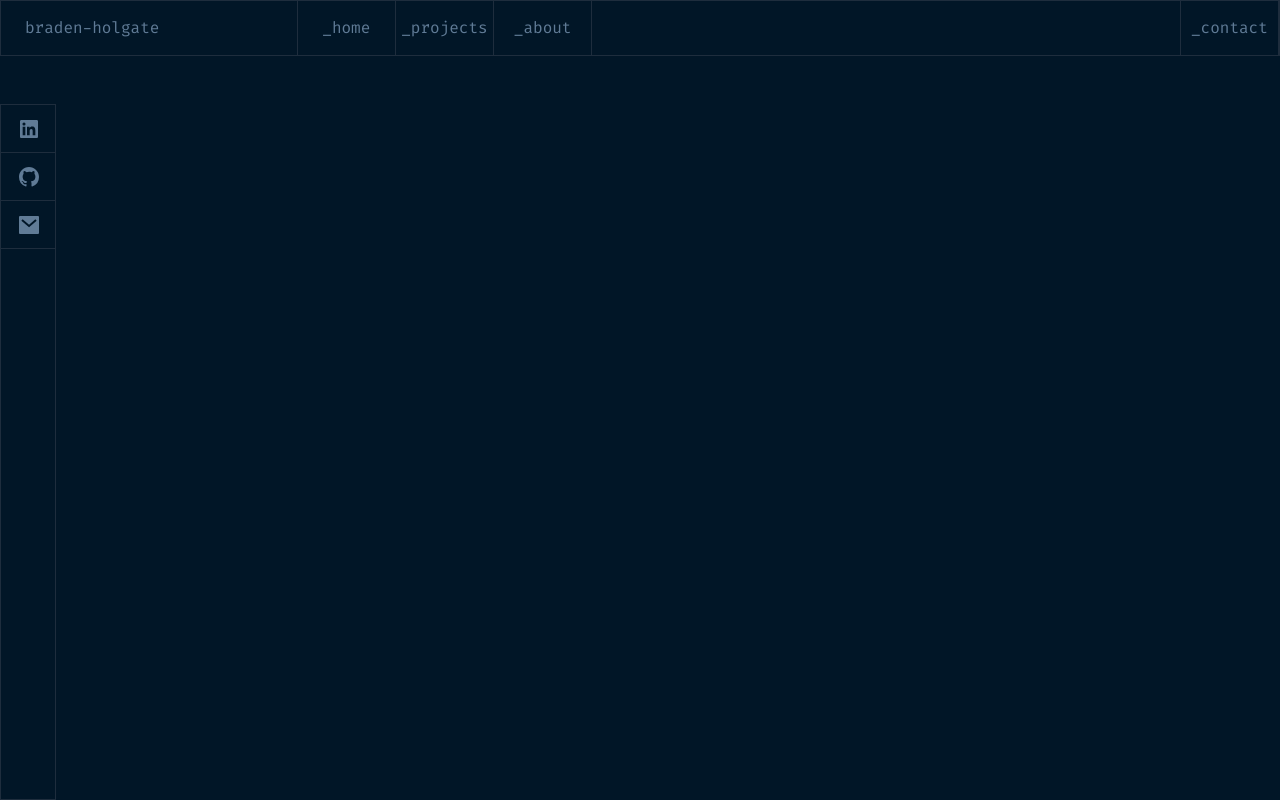
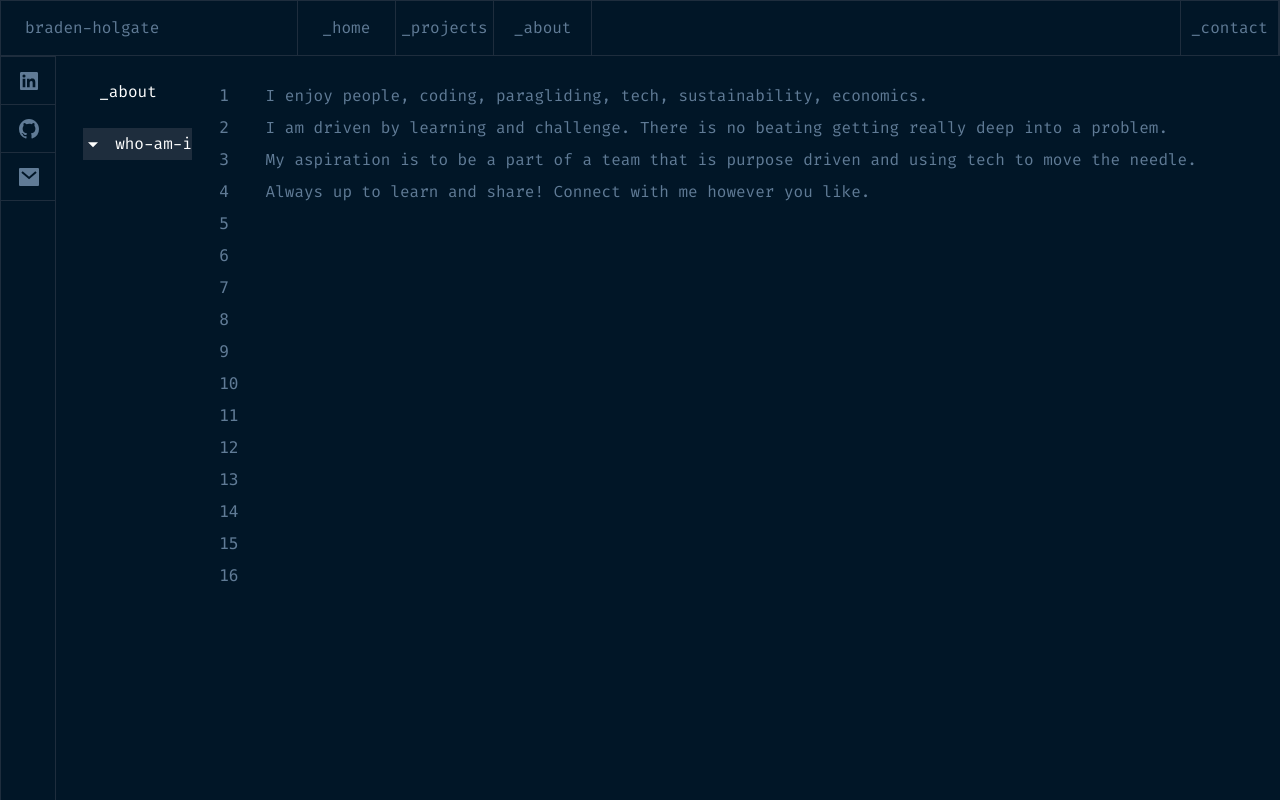
Before and after one commit to braden-holgate/jamstack-portfolio, a Next.js app: page /about in a window 1280 px wide. Built offline with nearby package versions, Linux system fonts and the light colour scheme.

Commit message:
create dropdown menu with transforms on mobile on the about page. begun building side nav for desktop

```diff
--- a/components/ContactSideBar.tsx
+++ b/components/ContactSideBar.tsx
@@ -6,7 +6,7 @@ type Props = {}
 
 function ContactSideBar ({}: Props) {
   return (
-    <div className='mt-auto flex items-center px-5 w-screen border border-solid border-lines xl:px-0 xl:top-14 xl:left-0 xl:w-14 xl:h-full xl:flex-col'>
+    <div className='mt-auto flex items-center px-5 w-screen border border-solid border-lines xl:fixed xl:px-0 xl:top-14 xl:left-0 xl:w-14 xl:h-full xl:flex-col'>
       <p className='basis-3/6 xl:hidden'>find me on: </p>
       <a href='https://www.linkedin.com/in/braden-holgate-59a2068a/' target='_blank' className= 'w-14 h-12 flex flex-col items-center justify-center border-l border-lines xl:border-b'>
         <Image src='/linkedin-box-fill.svg' height={24} width={24} />
--- a/components/Layout.tsx
+++ b/components/Layout.tsx
@@ -18,8 +18,8 @@ export default function Layout({ children, home}: Props)  {
   const [isOpen, setIsOpen] = useState(false)
 
   return (
-    <div className='flex h-screen min-w-full flex-col items-start
-     box-border bg-primary-light text-secondary-grey xl:min-h-screen'>
+    <div className='flex h-screen min-w-full flex-col
+     box-border bg-primary-light text-secondary-grey '>
       <Head>
         <title>Braden Holgate - Dev</title>
         <meta
--- /dev/null
+++ b/components/LineNumbers.tsx
@@ -0,0 +1,28 @@
+import React from 'react'
+
+type Props = {}
+
+function LineNumbers({}: Props) {
+  return (
+    <div className=' hidden xl:block leading-loose'>
+      <code></code><br></br>
+      <code></code><br></br>
+      <code></code><br></br>
+      <code></code><br></br>
+      <code></code><br></br>
+      <code></code><br></br>
+      <code></code><br></br>
+      <code></code><br></br>
+      <code></code><br></br>
+      <code></code><br></br>
+      <code></code><br></br>
+      <code></code><br></br>
+      <code></code><br></br>
+      <code></code><br></br>
+      <code></code><br></br>
+      <code></code><br></br>
+    </div>
+  )
+}
+
+export default LineNumbers
--- /dev/null
+++ b/components/SubMenuBar.tsx
@@ -0,0 +1,18 @@
+import React from 'react'
+
+type Props = {}
+
+function SubMenuBar({}: Props) {
+  return (
+    <div className='flex flex-col items-start w-5/6'>
+      <header className='text-secondary-white mb-6 px-4'>_about</header>
+      <button className='w-full py-1 text-secondary-white bg-lines flex flex-row items-center'>
+        <img className='rotate-90' src='/arrow-down-s-fill.svg' height={20} width={20}></img>
+        <span className='ml-3'>who-am-i</span>
+      </button>
+
+    </div>
+  )
+}
+
+export default SubMenuBar
--- a/pages/about.tsx
+++ b/pages/about.tsx
@@ -1,5 +1,7 @@
 import React, {useState, Dispatch, SetStateAction, FC} from 'react'
 import Layout from '../components/Layout'
+import LineNumbers from '../components/LineNumbers';
+import SubMenuBar from '../components/SubMenuBar';
 
 interface Props {
   isOpen: boolean;
@@ -7,20 +9,50 @@ interface Props {
 }
 
 const About: FC<Props> = ({isOpen, setIsOpen}: Props) => {
+
+  const [personalInfoOpen, setPersonalInfoOpen] = useState(true)
+  const [resumeOpen, setResumeOpen] = useState(false)
+
   return (
     <Layout>
-      <main className={isOpen ? 'hidden' : 'flex flex-1 flex-col w-full h-full my-6 overflow-y-auto items-center xl:justify-evenly xl:static xl:px-14 xl:flex-row'}>
-        <div className='w-5/6'>
-          <header className='text-secondary-white mb-6'>_about</header>
-          <p className="leading-loose">
+      {/* responsive */}
+      <main className={isOpen ? 'hidden' : 'flex flex-1 flex-col w-full h-full my-6 overflow-y-auto items-center xl:hidden'}>
+        <div className='flex flex-col items-start w-5/6'>
+          <header  className='text-secondary-white mb-6 px-4'>_about</header>
+          <button onClick={() => setPersonalInfoOpen(!personalInfoOpen)} className='w-full py-1 text-secondary-white bg-lines flex flex-row items-center'>
+            <img className={personalInfoOpen ? '' : '-rotate-90'} src='/arrow-down-s-fill.svg' height={20} width={20}></img>
+            <span className='ml-3'>who-am-i</span>
+          </button>
+        </div>
+        <LineNumbers />
+        <div className={personalInfoOpen ? 'w-5/6' : 'hidden'}>
+          <p className="leading-loose ">
             I enjoy people, coding, paragliding, tech, sustainability, economics.
             <br></br>I am driven by learning and challenge. There is no beating getting really deep into a problem.
             <br></br>My aspiration is to be a part of a team that is purpose driven and using tech to move the needle.
             <br></br>Always up to learn and share! Connect with me however you like.
+
+          </p>
+        </div>
+      </main>
+
+      {/* desktop */}
+      <main className={isOpen ? 'hidden' : 'hidden xl:flex flex-1 flex-col w-full h-full my-6 overflow-y-auto items-center xl:justify-evenly xl:static xl:px-14 xl:flex-row xl:items-start'}>
+        <div className='flex flex-col items-start'>
+          <header  className='text-secondary-white mb-6 px-4'>_about</header>
+          <button className='w-full py-1 text-secondary-white bg-lines flex flex-row items-center'>
+            <img className={personalInfoOpen ? '' : '-rotate-90'} src='/arrow-down-s-fill.svg' height={20} width={20}></img>
+            <span className='ml-3'>who-am-i</span>
+          </button>
+        </div>
+        <LineNumbers />
+        <div className=''>
+          <p className="leading-loose ">
             I enjoy people, coding, paragliding, tech, sustainability, economics.
             <br></br>I am driven by learning and challenge. There is no beating getting really deep into a problem.
             <br></br>My aspiration is to be a part of a team that is purpose driven and using tech to move the needle.
             <br></br>Always up to learn and share! Connect with me however you like.
+
           </p>
         </div>
       </main>
--- a/styles/globals.css
+++ b/styles/globals.css
@@ -7,4 +7,13 @@
     font-family: Fira Code;
     @apply to-secondary-grey;
   }
+  pre {
+    counter-reset: line;
+  }
+  code {
+    counter-increment: line;
+  }
+  code:before {
+    content: counter(line);
+  }
 }
```
Also changed, not shown: public/arrow-down-s-fill.svg (added).
